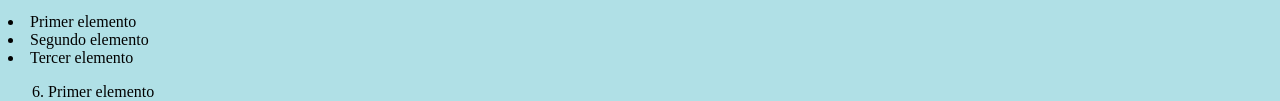
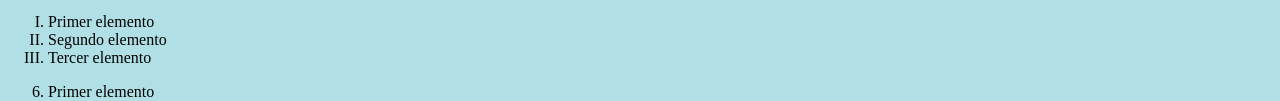
Before and after one commit to jadelyn-zk/jadelyn-zk.github.io, a plain HTML site: page index.html in a window 1280 px wide. Shown: the part 238-339 px from the top of the page. Drawn offline with Linux system fonts and the light colour scheme.

Commit message:
Update index.html

```diff
--- a/index.html
+++ b/index.html
@@ -32,11 +32,11 @@
 <li>Segundo elemento</li>
 <li>Tercer elemento</li>
     </ol>
-    <Il>
+    <ol type= "I">
 <li>Primer elemento</li>
 <li>Segundo elemento</li>
 <li>Tercer elemento</li>
-    </Il>
+    </ol>
             <ol start="6">
 <li>Primer elemento</li>
 <li>Segundo elemento</li>
```
